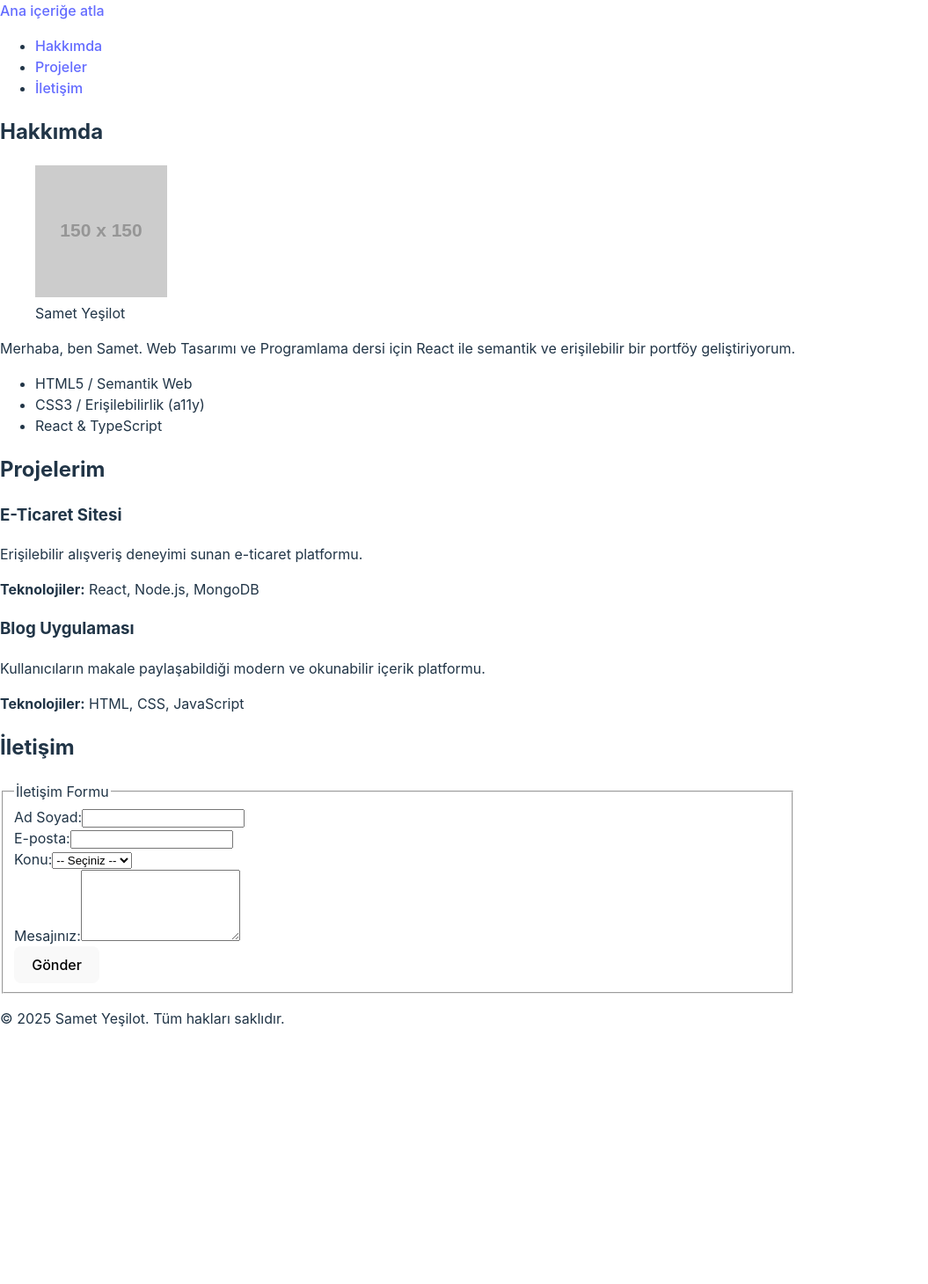
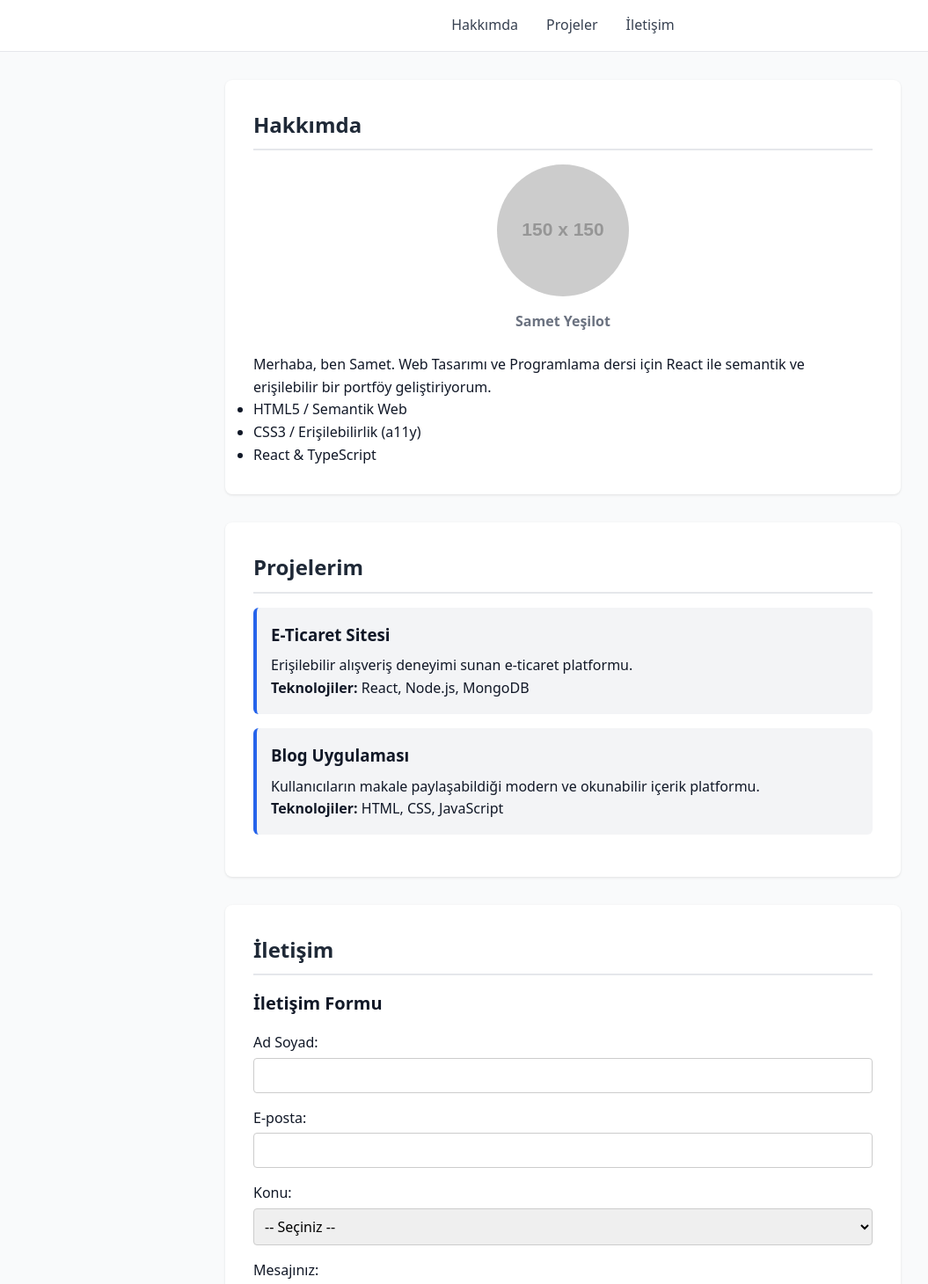
Before and after one commit to sametyesilot/webproject, a React (Vite) app: page / in a window 1280 px wide. Shown: the top 1460 px of the page at 88% size, without its empty margins (0-1055 px from the left). Before the commit the page ends 1186 px from the top, so only its background shows below. Built offline with nearby package versions, Linux system fonts and the light colour scheme.

Commit message:
style: add base CSS, form styles and skip link

```diff
--- a/src/index.css
+++ b/src/index.css
@@ -1,68 +1,168 @@
-:root {
-  font-family: Inter, system-ui, Avenir, Helvetica, Arial, sans-serif;
-  line-height: 1.5;
-  font-weight: 400;
-
-  color-scheme: light dark;
-  color: rgba(255, 255, 255, 0.87);
-  background-color: #242424;
-
-  font-synthesis: none;
-  text-rendering: optimizeLegibility;
-  -webkit-font-smoothing: antialiased;
-  -moz-osx-font-smoothing: grayscale;
-}
-
-a {
-  font-weight: 500;
-  color: #646cff;
-  text-decoration: inherit;
-}
-a:hover {
-  color: #535bf2;
+/* Genel sifirlama */
+* {
+  margin: 0;
+  padding: 0;
+  box-sizing: border-box;
 }
 
 body {
-  margin: 0;
-  display: flex;
-  place-items: center;
-  min-width: 320px;
-  min-height: 100vh;
+  font-family: system-ui, sans-serif;
+  line-height: 1.6;
+  background-color: #f9fafb;
+  color: #111827;
 }
 
-h1 {
-  font-size: 3.2em;
-  line-height: 1.1;
+/* Menü vb. ufak düzeltmeler */
+header {
+  background: #ffffff;
+  border-bottom: 1px solid #e5e7eb;
 }
 
-button {
-  border-radius: 8px;
-  border: 1px solid transparent;
-  padding: 0.6em 1.2em;
-  font-size: 1em;
-  font-weight: 500;
-  font-family: inherit;
-  background-color: #1a1a1a;
-  cursor: pointer;
-  transition: border-color 0.25s;
-}
-button:hover {
-  border-color: #646cff;
-}
-button:focus,
-button:focus-visible {
-  outline: 4px auto -webkit-focus-ring-color;
+nav ul {
+  list-style: none;
+  display: flex;
+  justify-content: center;
+  gap: 2rem;
+  padding: 1rem;
 }
 
-@media (prefers-color-scheme: light) {
-  :root {
-    color: #213547;
-    background-color: #ffffff;
-  }
-  a:hover {
-    color: #747bff;
-  }
-  button {
-    background-color: #f9f9f9;
-  }
+nav a {
+  text-decoration: none;
+  color: #374151;
+  font-weight: 500;
 }
+
+nav a:hover {
+  color: #2563EB;
+}
+
+main {
+  max-width: 800px;
+  margin: 0 auto;
+  padding: 2rem 1rem;
+}
+
+section {
+  background: #ffffff;
+  padding: 2rem;
+  margin-bottom: 2rem;
+  border-radius: 8px;
+  box-shadow: 0 1px 3px rgba(0,0,0,0.1);
+}
+
+section h2 {
+  margin-bottom: 1rem;
+  color: #1f2937;
+  border-bottom: 2px solid #e5e7eb;
+  padding-bottom: 0.5rem;
+}
+
+figure {
+  margin-bottom: 1.5rem;
+  text-align: center;
+}
+
+figure img {
+  border-radius: 50%;
+  width: 150px;
+  height: 150px;
+  object-fit: cover;
+}
+
+figcaption {
+  margin-top: 0.5rem;
+  font-weight: bold;
+  color: #6b7280;
+}
+
+article {
+  background: #f3f4f6;
+  padding: 1rem;
+  margin-bottom: 1rem;
+  border-radius: 6px;
+  border-left: 4px solid #2563EB;
+}
+
+article h3 {
+  margin-bottom: 0.5rem;
+}
+
+footer {
+  text-align: center;
+  padding: 2rem 1rem;
+  background: #1f2937;
+  color: #f9fafb;
+  margin-top: 2rem;
+}
+
+/* Skip link: normalde gizli, Tab ile gorunur */
+.skip-link {
+  position: absolute;
+  top: -100px;
+  left: 0;
+  background: #1E3A8A;
+  color: white;
+  padding: 8px 16px;
+  z-index: 100;
+}
+.skip-link:focus {
+  top: 0;
+}
+
+/* Focus gostergesi -- ASLA kaldirma */
+:focus {
+  outline: 2px solid #2563EB;
+  outline-offset: 2px;
+}
+
+/* Form stilleri */
+fieldset {
+  border: none;
+}
+
+legend {
+  font-weight: bold;
+  margin-bottom: 1rem;
+  font-size: 1.25rem;
+}
+
+.form-group {
+  margin-bottom: 1rem;
+}
+
+label {
+  display: block;
+  margin-bottom: 0.25rem;
+  font-weight: 500;
+}
+
+input, textarea, select {
+  width: 100%;
+  padding: 0.5rem;
+  border: 1px solid #ccc;
+  border-radius: 4px;
+  font-family: inherit;
+  font-size: 1rem;
+}
+
+button[type="submit"] {
+  background: #2563EB;
+  color: white;
+  border: none;
+  padding: 0.75rem 1.5rem;
+  border-radius: 4px;
+  font-weight: bold;
+  cursor: pointer;
+  margin-top: 1rem;
+}
+
+button[type="submit"]:hover {
+  background: #1d4ed8;
+}
+
+.error-msg {
+  color: red;
+  font-size: 0.85rem;
+  display: block;
+  margin-top: 0.25rem;
+}
```
